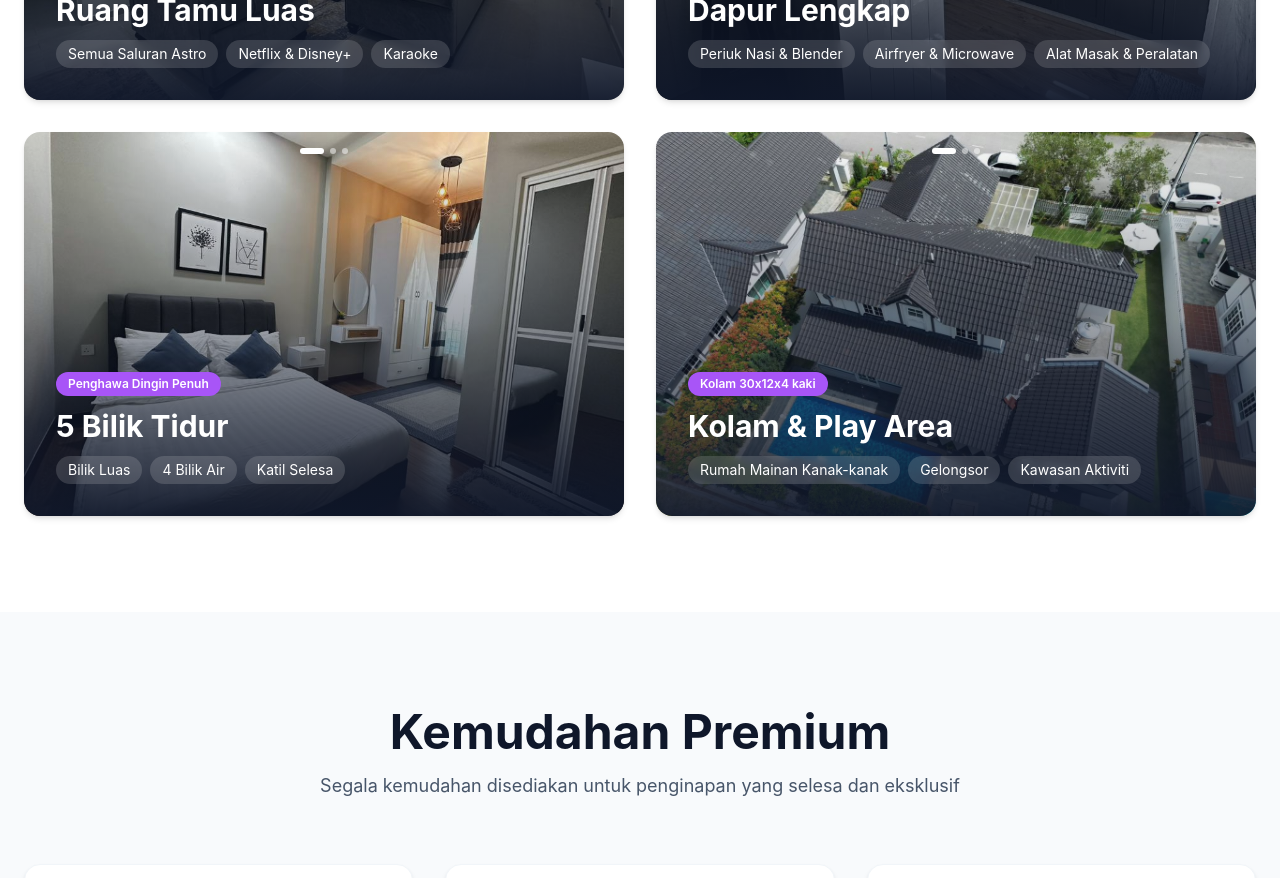
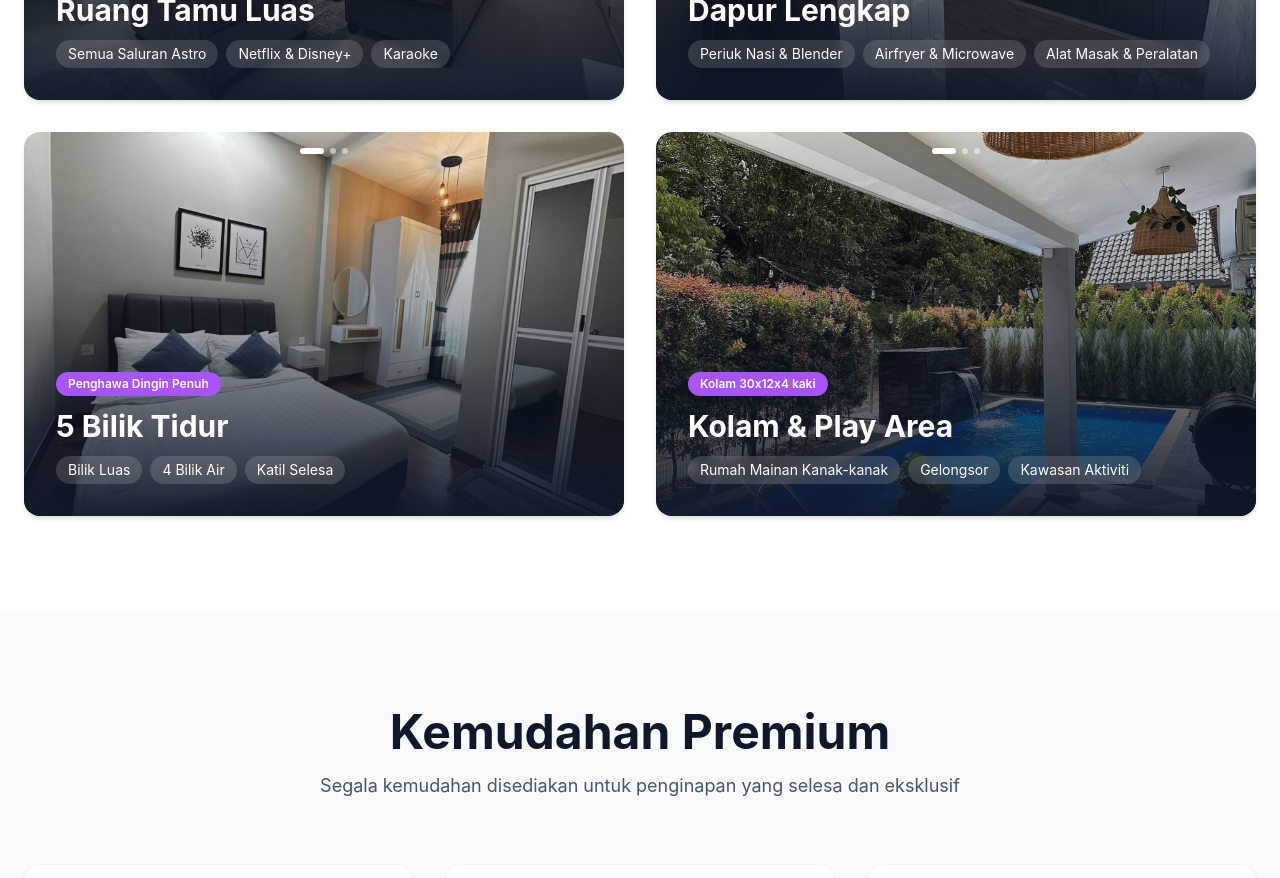
Before and after one commit to najmizulhusni/lavender-villa, a React (Vite) app: page / in a window 1280 px wide. Shown: the part 2160-3038 px from the top of the page. Built offline with nearby package versions, Linux system fonts and the light colour scheme; no server answers; the database is empty.

Commit message:
feat: update ruang tamu and kolam images

```diff
--- a/src/App.jsx
+++ b/src/App.jsx
@@ -176,7 +176,7 @@ export default function HomestayExperience() {
       images: [
         '/images/living_room_1_lanscape.jpg',
         '/images/living_room_1_potrait.jpg',
-        '/images/dining_table_1_lanscape.jpg'
+        '/images/living_room_2_potrait.jpg'
       ]
     },
     {
@@ -204,9 +204,9 @@ export default function HomestayExperience() {
       size: 'Kolam 30x12x4 kaki',
       features: ['Rumah Mainan Kanak-kanak', 'Gelongsor', 'Kawasan Aktiviti'],
       images: [
+        '/images/pool_1_potrait.jpg',
         '/images/view_from_top_1_lanscape.jpg',
-        '/images/view_from_top_2_landscape.jpg',
-        '/images/view_from_top_3_landscape.jpg'
+        '/images/view_from_top_2_landscape.jpg'
       ]
     },
   ];
```
Also changed, not shown: public/images/living_room_2_potrait.jpg (added).
